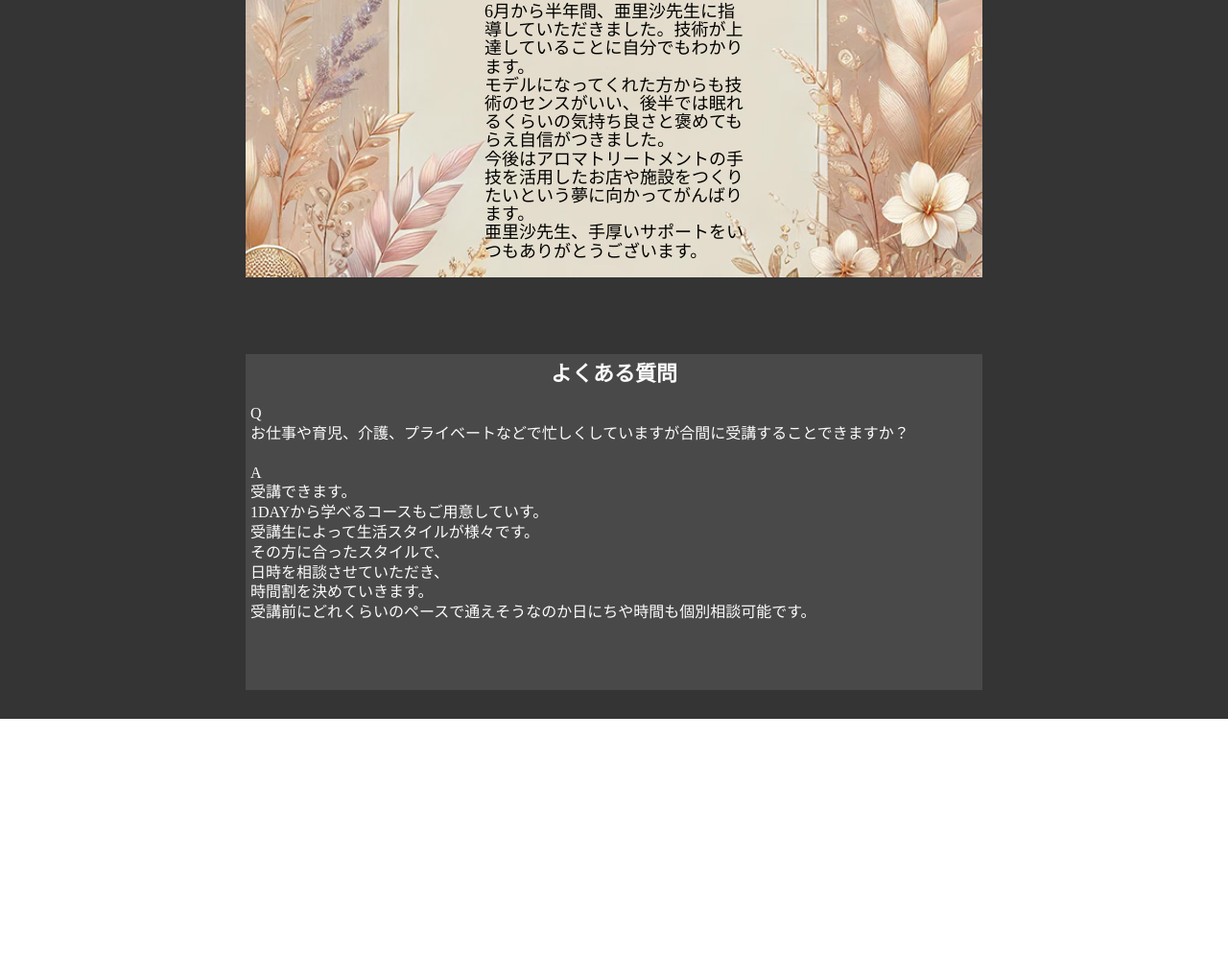
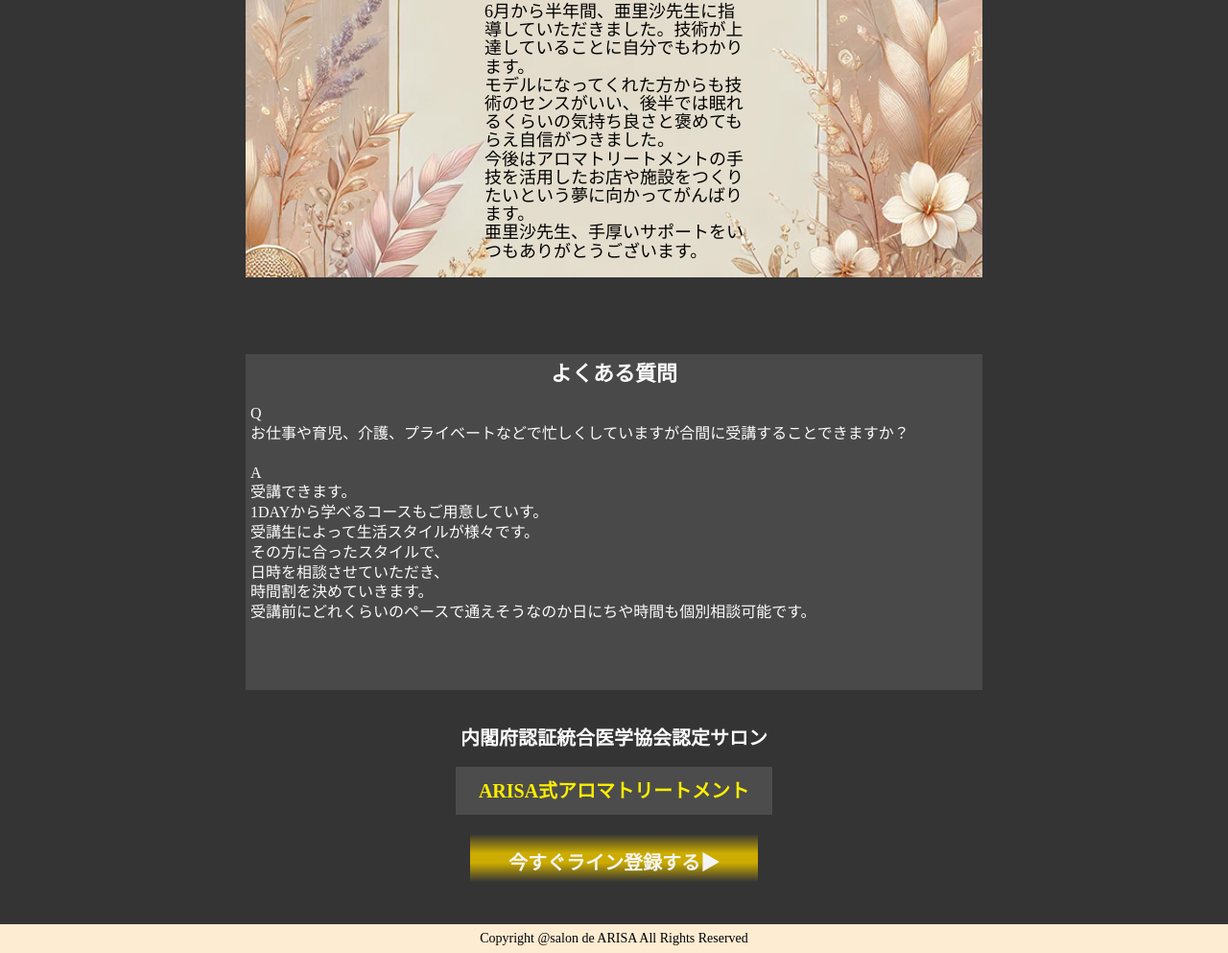
Before and after one commit to hanatanidesignworks/salondearisa, a plain HTML site: page index.html in a window 1280 px wide. Shown: the part 4306-5299 px from the top of the page at 96% size. Before the commit the page ends 5055 px from the top, so only its background shows below. Drawn offline with Linux system fonts and the light colour scheme; a web font is replaced by a local one.

Commit message:
add cta part

```diff
--- a/css/style.css
+++ b/css/style.css
@@ -1061,3 +1061,79 @@ header{
         width: 300px;
     }
 }
+
+/*CTA -MOBILE-*/
+.cta_container{
+    width: 100%;
+    height: 214px;
+    background-color: #343434;
+    display: flex;
+    flex-direction: column;
+    align-items: center;
+}
+
+    .cta_container p{
+        font-family: "Noto Serif JP", serif;
+        font-optical-sizing: auto;
+        font-weight: 700;
+        font-style: normal;
+        font-size: 20px;
+        color: #fcfcfc;
+        margin-top: 10px;
+    }
+
+    .cta_title_container{
+        width: 330px;
+        height: 50px;
+        background-color: #4c4c4c;
+        margin-top: 20px;
+        display: grid;
+        place-items: center;
+    }
+
+        .cta_title_container p{
+            font-family: "Noto Serif JP", serif;
+            font-optical-sizing: auto;
+            font-weight: 700;
+            font-style: normal;
+            font-size: 20px;
+            color: #FAED00;
+            margin: 0;
+        }
+
+    .cta_ctaPart_button{
+        width: 300px;
+        height: 50px;
+        margin-left: auto;
+        margin-right: auto;
+        background: linear-gradient(to bottom, #343434 0%, #CCAC00 40%, #CCAC00 60%, #343434 100%);
+        display: grid;
+        place-items: center;
+        margin-top: 20px;
+    }
+
+        .cta_ctaPart_button p{
+            font-family: "Noto Serif JP", serif;
+            font-optical-sizing: auto;
+            font-weight: 700;
+            font-style: normal;
+            font-size: 20px;
+            color: #f4f4f4;
+        }
+
+/*FOOTER -MOBILE-*/
+.footer_container{
+    width: 100%;
+    height: 30px;
+    background-color: #FEECD2;
+    display: grid;
+    place-items: center;
+}
+
+    .footer_container p{
+        font-family: "Noto Serif JP", serif;
+            font-optical-sizing: auto;
+            font-weight: 400;
+            font-style: normal;
+            font-size: 14px;
+    }
--- a/index.html
+++ b/index.html
@@ -325,7 +325,26 @@
 				</div>
 			</section>
 
+			<!--CTA-->
+			<section class="cta">
+				<div class="cta_container">
+					<p>内閣府認証統合医学協会認定サロン</p>
+					<div class="cta_title_container">
+						<p>ARISA式アロマトリートメント</p>
+					</div>
+					<div class="cta_ctaPart_button">
+						<p>今すぐライン登録する▶</p>
+					</div>
+				</div>
+			</section>
+
 		</main>
+
+		<footer class="footer">
+			<div class="footer_container">
+				<p>Copyright @salon de ARISA All Rights Reserved</p>
+			</div>
+		</footer>
 
 	</body>
 </html>
```
